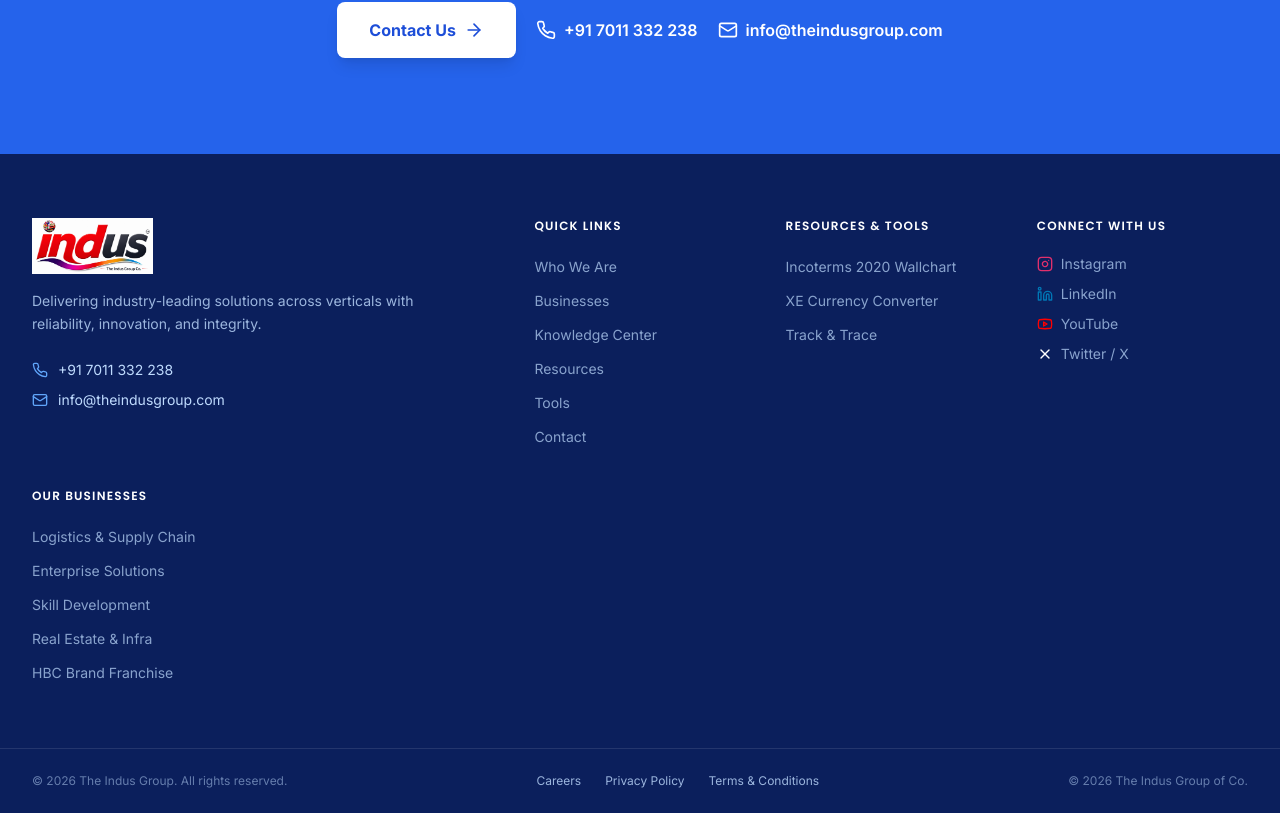
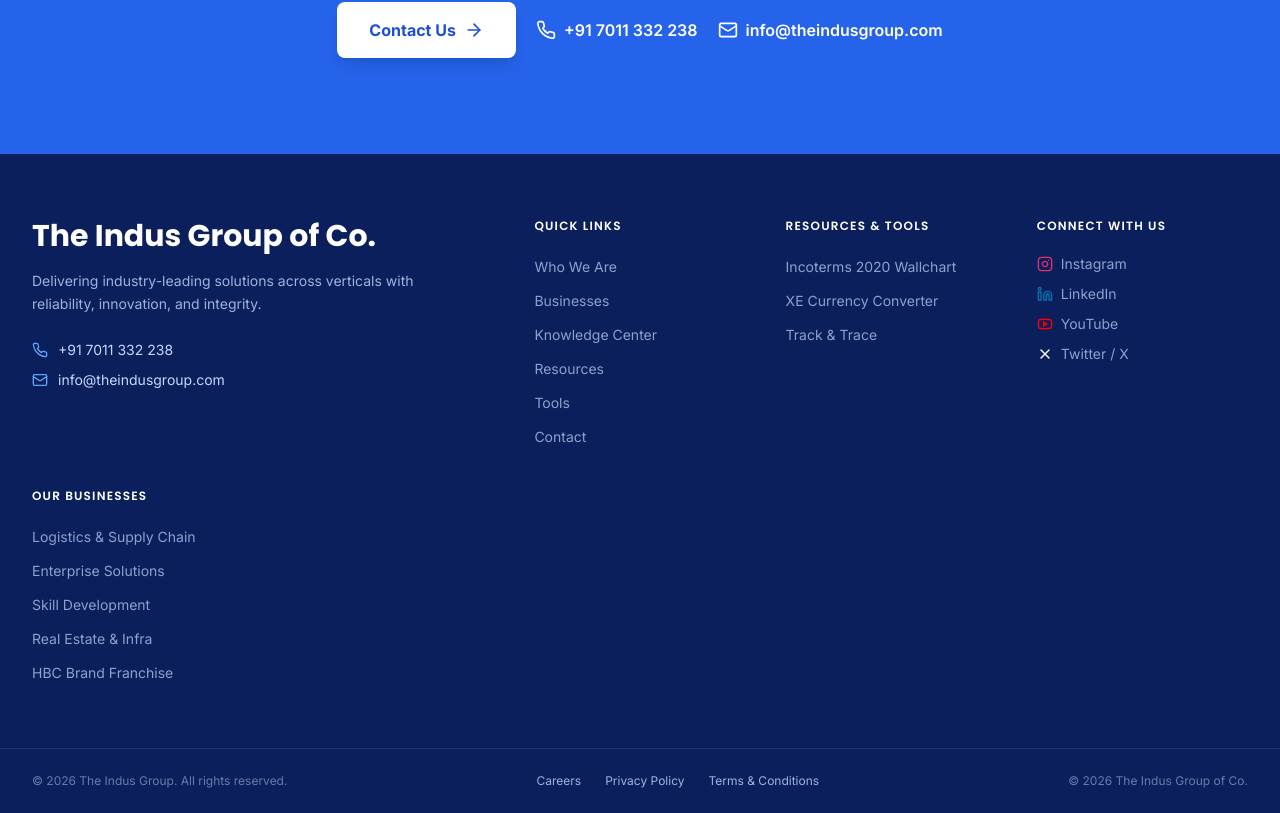
Before and after one commit to Abhishek6122008/indus-website, a Next.js app: page / in a window 1280 px wide. Shown: the part 6852-7665 px from the top of the page. Built offline with nearby package versions, Linux system fonts and the light colour scheme.

Commit message:
Replace footer logo with text branding

```diff
--- a/src/components/layout/Footer/index.jsx
+++ b/src/components/layout/Footer/index.jsx
@@ -605,13 +605,9 @@ export function Footer() {
             {/* Brand */}
             <div className="lg:col-span-2">
               <div className="mb-4">
-                <Image
-                  src="/images/indus-logo.jpeg"
-                  alt="The Indus Group of Co."
-                  width={160}
-                  height={64}
-                  className="h-14 w-auto object-contain"
-                />
+                  <h3 className="text-white font-bold text-3xl font-heading">
+                    The Indus Group of Co.
+                  </h3>
               </div>
               <p className="text-sm leading-relaxed mb-6 max-w-sm text-blue-200/80">
                 Delivering industry-leading solutions across verticals with reliability, innovation, and integrity.
```
